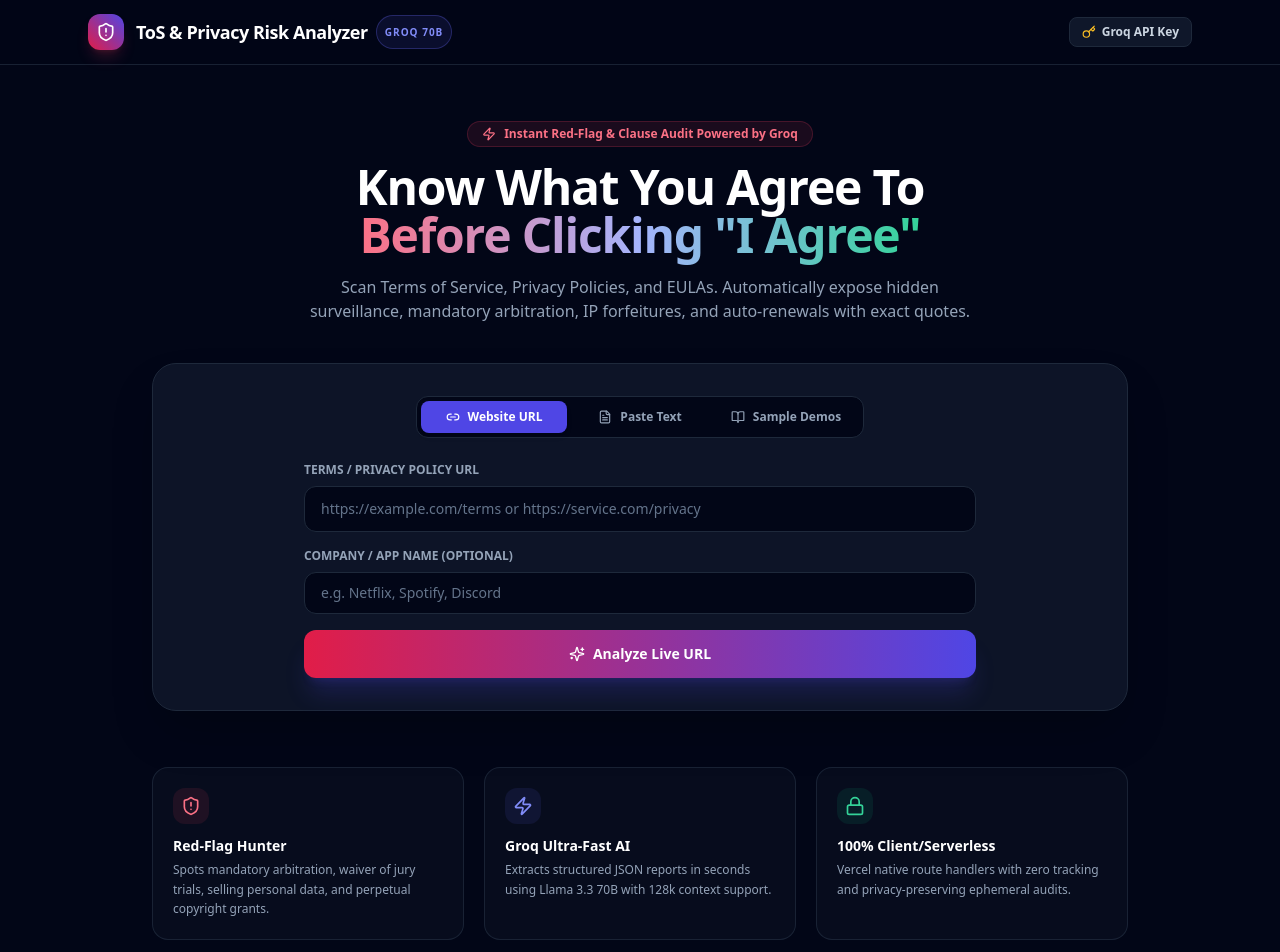
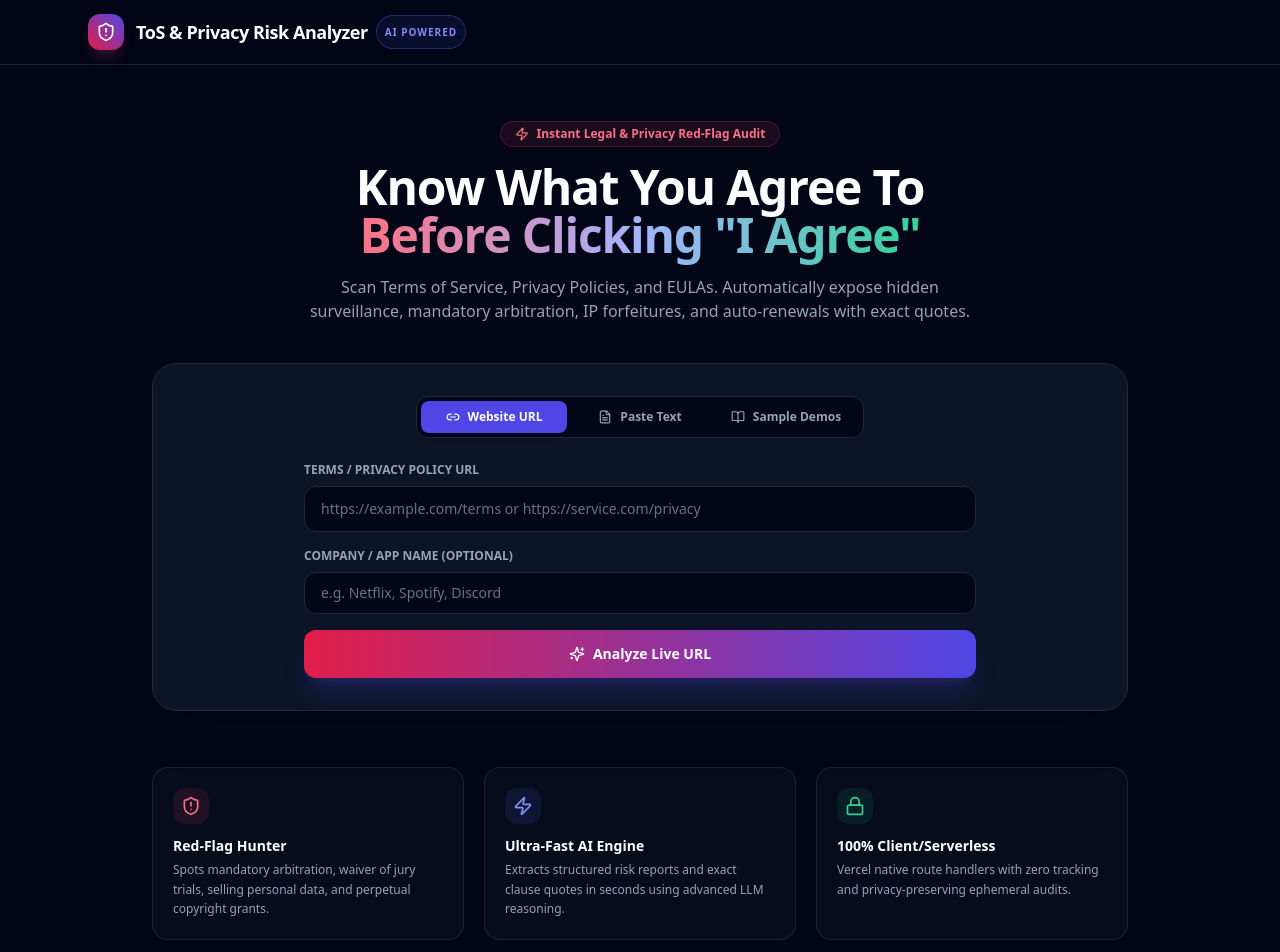
Before and after one commit to Adreno444/tos-privacy-risk-analyzer, a Next.js app: page / in a window 1280 px wide. Shown: the top 952 px of the page. Built offline with nearby package versions, Linux system fonts and the light colour scheme.

Commit message:
UI: Clean header, remove API key slot, and streamline AI branding

```diff
--- a/src/app/page.tsx
+++ b/src/app/page.tsx
@@ -6,11 +6,9 @@
 import { AnalysisResults } from '@/components/AnalysisResults';
 import {
   ShieldAlert,
-  Search,
   FileText,
   Sparkles,
   Link2,
-  Key,
   AlertCircle,
   Loader2,
   ArrowRight,
@@ -24,8 +22,6 @@
   const [urlInput, setUrlInput] = useState('');
   const [textInput, setTextInput] = useState('');
   const [docNameInput, setDocNameInput] = useState('');
-  const [apiKeyInput, setApiKeyInput] = useState('');
-  const [showApiModal, setShowApiModal] = useState(false);
 
   const [loading, setLoading] = useState(false);
   const [loadingStep, setLoadingStep] = useState('');
@@ -40,7 +36,7 @@
 
     setError(null);
     setLoading(true);
-    setLoadingStep('Analyzing legal clauses with Groq Llama 3.3 70B...');
+    setLoadingStep('Analyzing legal clauses and privacy risks...');
 
     try {
       const res = await fetch('/api/analyze', {
@@ -49,7 +45,6 @@
         body: JSON.stringify({
           text: textToAnalyze,
           documentName: name || 'Terms of Service / Privacy Document',
-          apiKey: apiKeyInput || undefined,
         }),
       });
 
@@ -75,7 +70,7 @@
 
     setError(null);
     setLoading(true);
-    setLoadingStep('Fetching & scraping policy content from URL...');
+    setLoadingStep('Fetching & extracting policy content from URL...');
 
     try {
       const scrapeRes = await fetch('/api/scrape', {
@@ -89,7 +84,7 @@
         throw new Error(scrapeData.error || 'Failed to fetch the URL.');
       }
 
-      setLoadingStep('Auditing extracted clauses with Groq Llama 3.3 70B...');
+      setLoadingStep('Auditing extracted clauses and scoring risks...');
 
       const analyzeRes = await fetch('/api/analyze', {
         method: 'POST',
@@ -97,7 +92,6 @@
         body: JSON.stringify({
           text: scrapeData.text,
           documentName: docNameInput || scrapeData.title || new URL(urlInput).hostname,
-          apiKey: apiKeyInput || undefined,
         }),
       });
 
@@ -133,20 +127,10 @@
               <h1 className="font-extrabold text-base sm:text-lg tracking-tight text-white flex items-center gap-2">
                 ToS & Privacy Risk Analyzer
                 <span className="text-[10px] uppercase font-bold tracking-widest px-2 py-0.5 rounded-full bg-indigo-500/10 text-indigo-400 border border-indigo-500/30">
-                  Groq 70B
+                  AI Powered
                 </span>
               </h1>
             </div>
-          </div>
-
-          <div className="flex items-center gap-3">
-            <button
-              onClick={() => setShowApiModal(true)}
-              className="flex items-center gap-1.5 text-xs font-semibold px-3 py-1.5 rounded-lg bg-slate-900 border border-slate-800 hover:border-slate-700 text-slate-300 hover:text-white transition-colors"
-            >
-              <Key className="w-3.5 h-3.5 text-amber-400" />
-              <span>{apiKeyInput ? 'Custom Key Set' : 'Groq API Key'}</span>
-            </button>
           </div>
         </div>
       </header>
@@ -159,7 +143,7 @@
             <div className="text-center space-y-4 max-w-3xl mx-auto">
               <div className="inline-flex items-center gap-2 px-3.5 py-1 rounded-full bg-rose-500/10 border border-rose-500/20 text-rose-400 text-xs font-semibold">
                 <Zap className="w-3.5 h-3.5" />
-                <span>Instant Red-Flag & Clause Audit Powered by Groq</span>
+                <span>Instant Legal & Privacy Red-Flag Audit</span>
               </div>
               <h2 className="text-3xl sm:text-5xl font-black tracking-tight text-white leading-tight">
                 Know What You Agree To <br />
@@ -368,9 +352,9 @@
                 <div className="w-9 h-9 rounded-xl bg-indigo-500/10 text-indigo-400 flex items-center justify-center mb-3">
                   <Zap className="w-5 h-5" />
                 </div>
-                <h3 className="text-sm font-bold text-white mb-1">Groq Ultra-Fast AI</h3>
+                <h3 className="text-sm font-bold text-white mb-1">Ultra-Fast AI Engine</h3>
                 <p className="text-xs text-slate-400 leading-relaxed">
-                  Extracts structured JSON reports in seconds using Llama 3.3 70B with 128k context support.
+                  Extracts structured risk reports and exact clause quotes in seconds using advanced LLM reasoning.
                 </p>
               </div>
 
@@ -389,37 +373,6 @@
           <AnalysisResults report={report} onReset={() => setReport(null)} />
         )}
       </div>
-
-      {/* Groq API Key Modal */}
-      {showApiModal && (
-        <div className="fixed inset-0 bg-slate-950/80 backdrop-blur-sm z-50 flex items-center justify-center p-4">
-          <div className="bg-slate-900 border border-slate-800 rounded-2xl p-6 max-w-md w-full shadow-2xl space-y-4">
-            <div className="flex items-center gap-2 text-amber-400">
-              <Key className="w-5 h-5" />
-              <h3 className="font-bold text-white text-base">Custom Groq API Key</h3>
-            </div>
-            <p className="text-xs text-slate-300 leading-relaxed">
-              If the server's default Groq API key is not configured, you can provide your own Groq API key (starts with <code className="bg-slate-800 px-1 py-0.5 rounded text-amber-300">gsk_</code>).
-              Get one for free at <a href="https://console.groq.com" target="_blank" rel="noreferrer" className="text-indigo-400 underline">console.groq.com</a>.
-            </p>
-            <input
-              type="password"
-              placeholder="gsk_..."
-              value={apiKeyInput}
-              onChange={(e) => setApiKeyInput(e.target.value)}
-              className="w-full bg-slate-950 border border-slate-800 rounded-xl px-4 py-2.5 text-sm text-white focus:outline-none focus:border-indigo-500 font-mono"
-            />
-            <div className="flex justify-end gap-2 pt-2">
-              <button
-                onClick={() => setShowApiModal(false)}
-                className="px-4 py-2 rounded-xl bg-indigo-600 hover:bg-indigo-500 text-xs font-bold text-white transition-colors"
-              >
-                Save & Close
-              </button>
-            </div>
-          </div>
-        </div>
-      )}
     </main>
   );
 }
```
